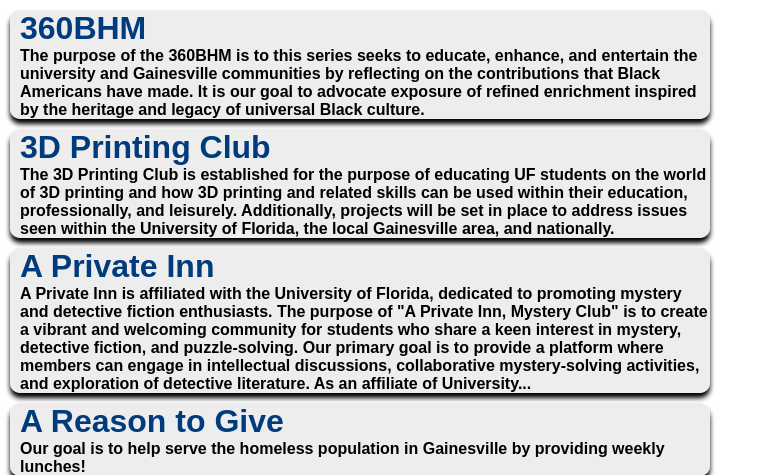
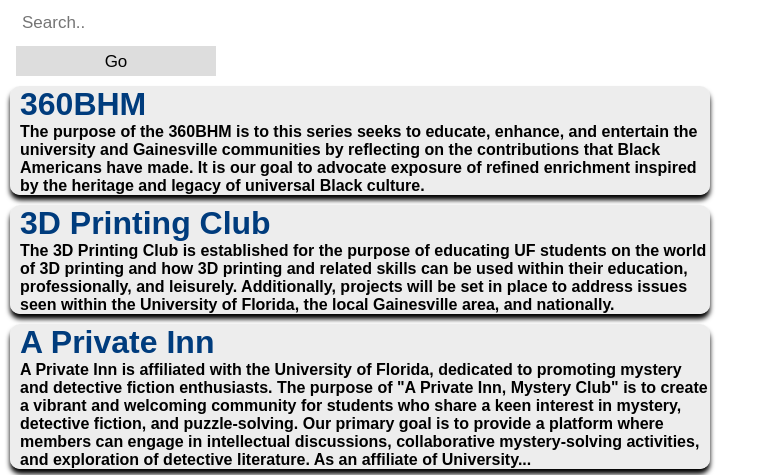
Before and after one commit to JosephShumilla/GatorClubManager, a Django app: page /joinClubs.html in a window 1280 px wide. Shown: the part 60-535 px from the top of the page, without its empty margins (0-771 px from the left). Run offline with Django 5.2, Linux system fonts and the light colour scheme; data comes from the database, SQL or seed files in the repository.

Commit message:
Search Bar Added

```diff
--- a/clubmanager/clubmanager/static/styles.css
+++ b/clubmanager/clubmanager/static/styles.css
@@ -117,6 +117,34 @@
     font-size: 2rem;
     color: rgb(0,60,125);
 }
+.search_bar{
+    display:flex;
+    overflow: hidden;
+}
+.search_bar input[type=text]{
+    display:inherit;
+    float: left;
+    padding: 6px;
+    border: none;
+    margin-top: 8px;
+    margin-left: 16px;
+    font-size: 17px;
+}
+.search_bar input[type=submit]{
+    float: left;
+    padding: 6px 10px;
+    margin-top: 8px;
+    margin-left: 16px;
+    background: #ddd;
+    font-size: 17px;
+    border: none;
+    cursor: pointer;
+}
+.search_bar input[type=submit]:hover {
+ display:inherit;
+
+    background: #ccc;
+}
 .club_box{
     height: 200px;
     width: 700px;
--- a/clubmanager/members/templates/authenticate/joinClubs.html
+++ b/clubmanager/members/templates/authenticate/joinClubs.html
@@ -20,20 +20,28 @@
                 <li class="navBar_link_container">
                     <a href="/myClubs.html" class="navBar_link">My Clubs</a>
                 </li>
-                <li class="navBar_link_container"></li>
+                <li class="navBar_link_container">
                     <a href="/joinClubs.html" class="navBar_link">Join Clubs</a>
                 </li>
-                <li class="navBar_link_container"></li>
+                <li class="navBar_link_container">
                     <a href="/createClub.html" class="navBar_link">Create Club</a>
                 </li>
-                <li class="navBar_link_container"></li>
+                <li class="navBar_link_container">
                     <a href="/upcomingEvents.html" class="navBar_link">Upcoming Events</a>
                 </li>
-                <li class="navBar_link_container"></li>
+                <li class="navBar_link_container">
                     <a href="/Sign_In.html" class="navBar_link">Sign In</a>
                 </li>
             </ul>
         </nav>
+        <div>
+            <div class="search_bar">
+                <form action="#">
+                    <input type="text" placeholder="Search..">
+                    <input type="submit" value="Go">
+                </form>
+            </div>
+        </div>
         <!---Hero Section-->
         <div class="main_left">
             {% for club in clubs %}
```
